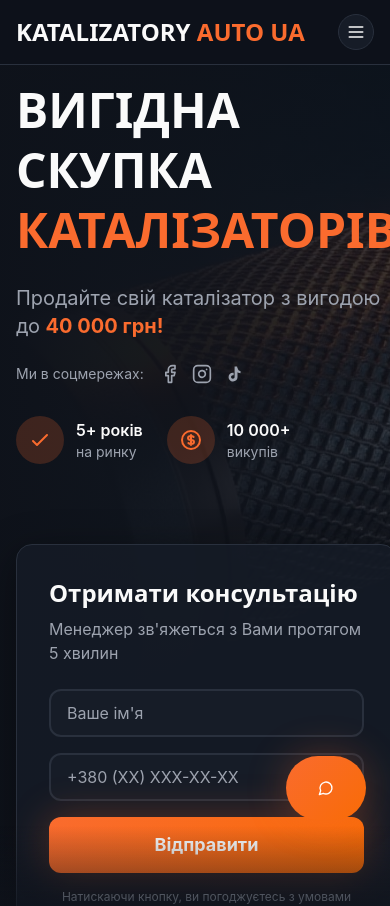
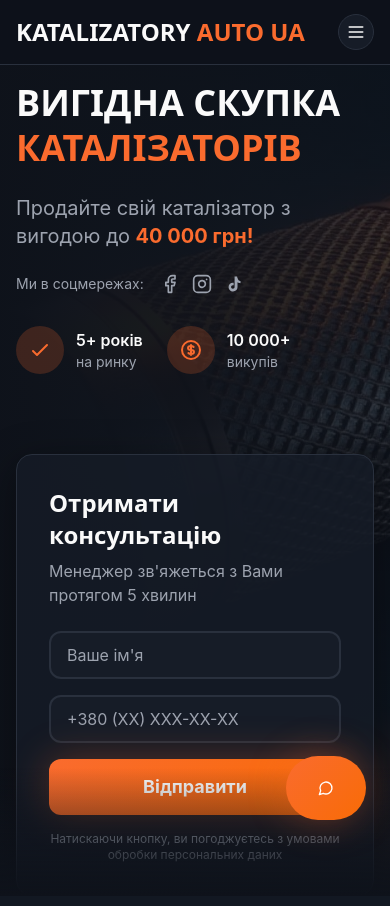
Before and after one commit to VOV44ER/katalizatory-auto-ua, a Next.js app: page / in a window 390 px wide. Shown: the top 906 px of the page. Built offline with nearby package versions, Linux system fonts and the light colour scheme.

Commit message:
Adjust hero heading size for better mobile layout

```diff
--- a/src/components/Hero.tsx
+++ b/src/components/Hero.tsx
@@ -119,7 +119,7 @@
         <div className="grid lg:grid-cols-2 gap-12 items-center">
           {/* Left Content */ }
           <div className="animate-slide-in-left">
-            <h1 className="text-5xl lg:text-7xl font-display font-bold mb-6 leading-tight">
+            <h1 className="text-4xl sm:text-5xl lg:text-7xl font-display font-bold mb-6 leading-tight sm:leading-tight">
               { text.headingLine1 }
               <br />
               <span className="text-primary">{ text.headingLine2 }</span>
```
